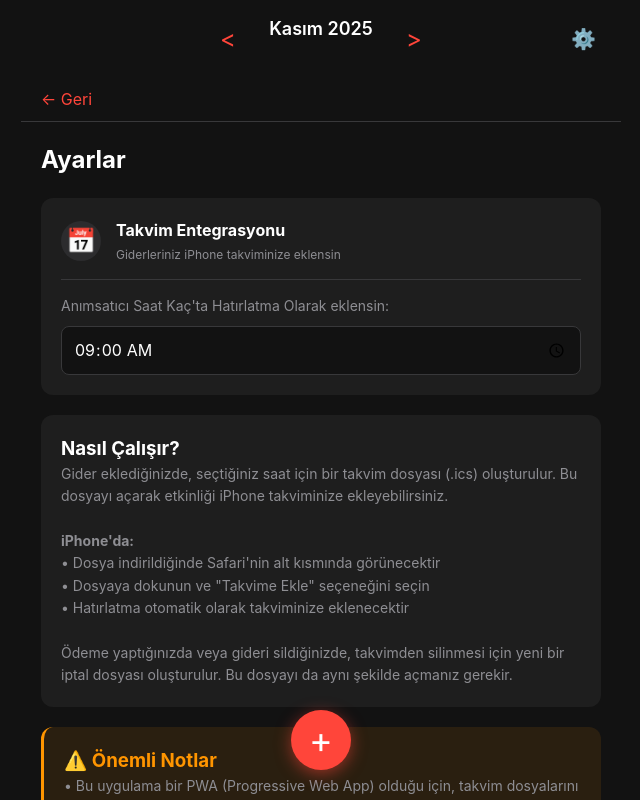
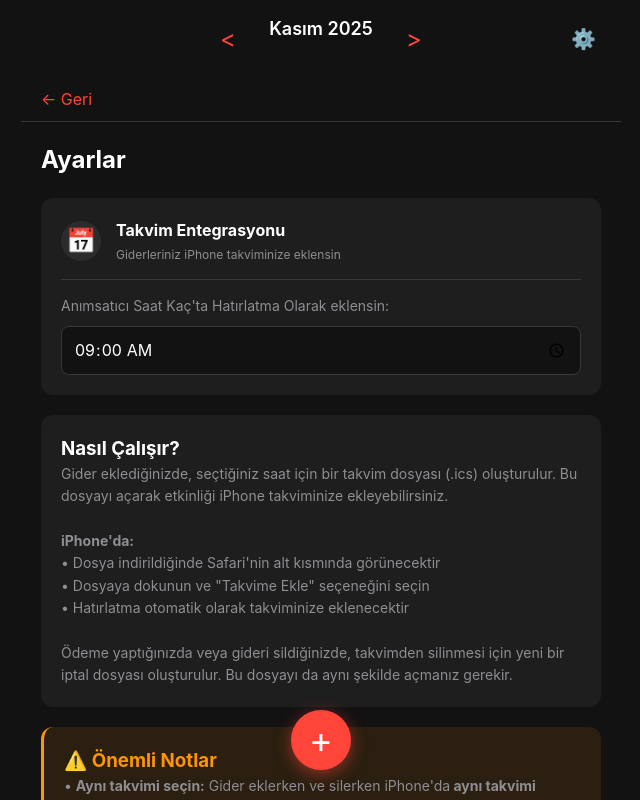
Before and after one commit to gorkemkanyilmaz/expense-tracker, a React (Vite) app: page / in a window 1280 px wide. Both pictures are taken after a click on the button "⚙️". Shown: the whole page, without its empty margins (319-959 px from the left). Built offline with nearby package versions, Linux system fonts and the light colour scheme.

Commit message:
Add ORGANIZER field and calendar selection warning for better event matching

```diff
--- a/src/components/Settings.jsx
+++ b/src/components/Settings.jsx
@@ -60,6 +60,10 @@ const Settings = () => {
       <div className="info-card warning">
         <h3>⚠️ Önemli Notlar</h3>
         <p>
+          • <strong>Aynı takvimi seçin:</strong> Gider eklerken ve silerken iPhone'da
+          <strong> aynı takvimi</strong> seçmelisiniz (örn: her ikisinde de "iCloud - Takvim").
+          Farklı takvimler seçerseniz, silme işlemi çalışmaz.
+          <br /><br />
           • Bu uygulama bir PWA (Progressive Web App) olduğu için, takvim dosyalarını
           otomatik olarak takvime ekleyemez. Her dosyayı manuel olarak açmanız gerekir.
           <br /><br />
--- a/src/services/calendar.js
+++ b/src/services/calendar.js
@@ -72,6 +72,7 @@ export const CalendarService = {
                 'DURATION:PT1H',
                 `SUMMARY:${summary}`,
                 `DESCRIPTION:${description}`,
+                'ORGANIZER;CN=Gider Takip:mailto:noreply@expense-tracker.app',
                 `SEQUENCE:${method === 'CANCEL' ? '1' : '0'}`,
                 `STATUS:${method === 'CANCEL' ? 'CANCELLED' : 'CONFIRMED'}`,
                 'TRANSP:OPAQUE'
```
